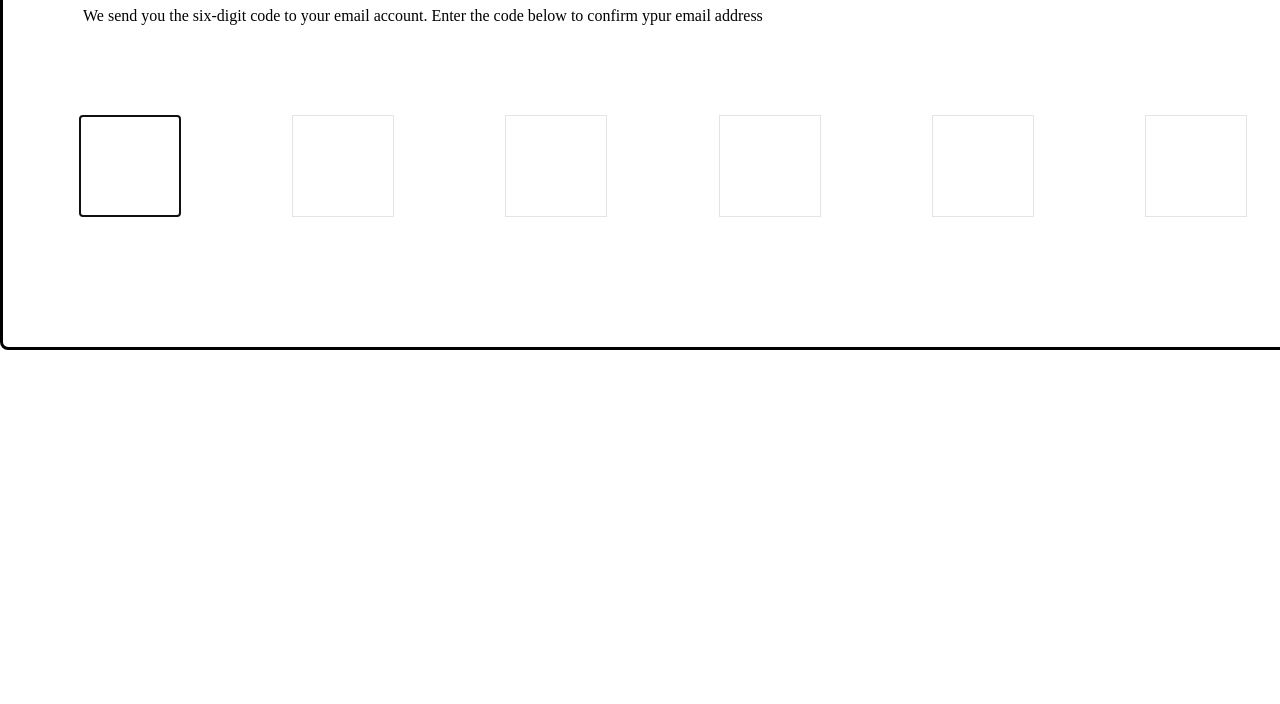
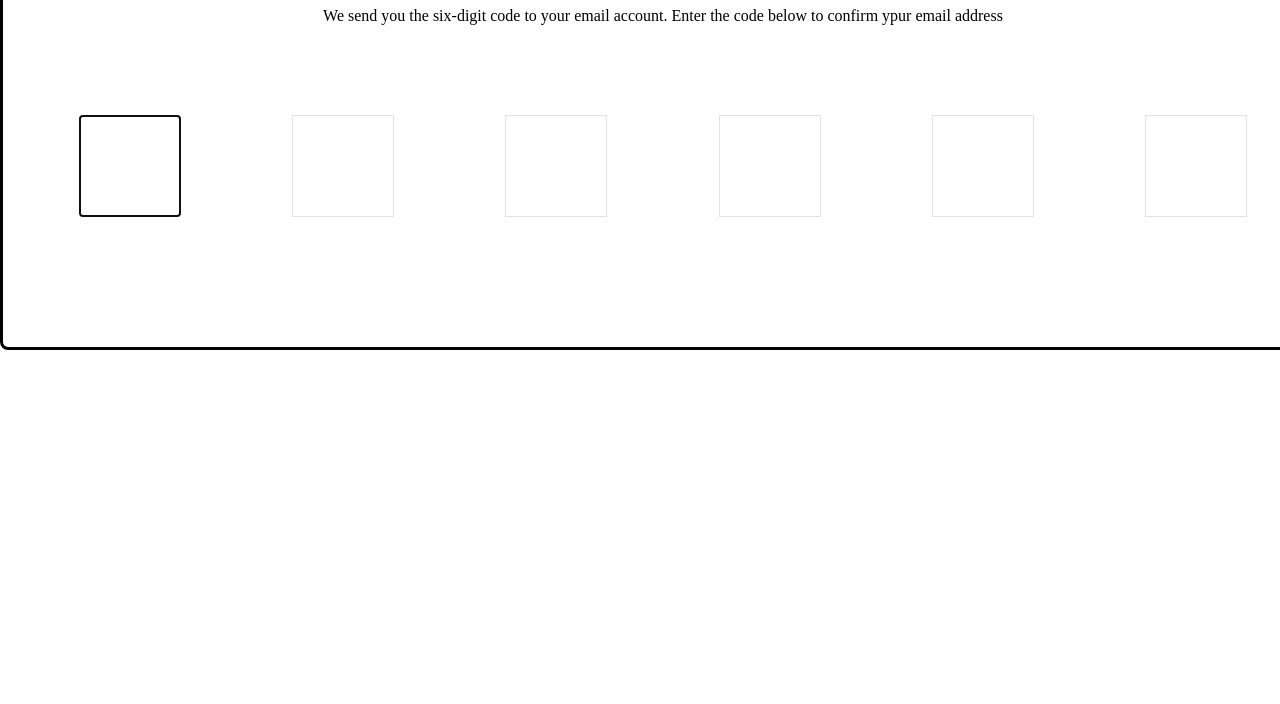
Before and after one commit to acciojob/OTP-raunakmukherjee123, a website: page main.html in a window 1280 px wide. Shown: the part 96-800 px from the top of the page. Drawn offline with Linux system fonts and the light colour scheme.

Commit message:
created a submission

```diff
--- a/styles.css
+++ b/styles.css
@@ -9,11 +9,11 @@ body{
 	padding:20px;
 	height:400px
 }
-h1{
+#verification_heading{
 	text-align:center;
 }
-p{
-	margin-left:60px;
+#verification_subtext{
+	text-align:center;
 }
 .code-container{
 	margin-top:90px;
```
Also changed, not shown: main.html (+2 -2 lines).
